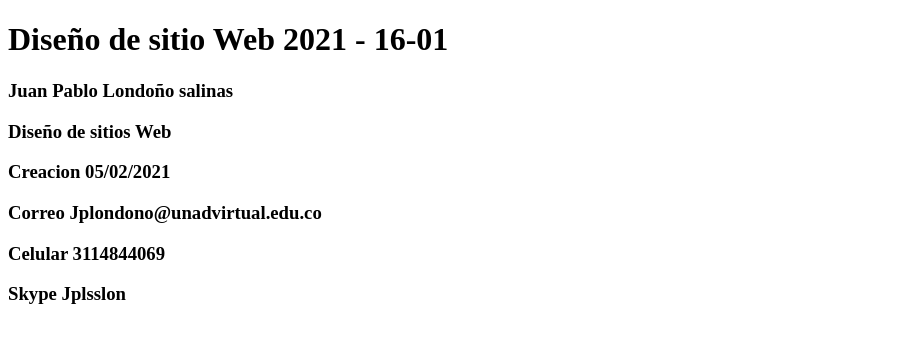
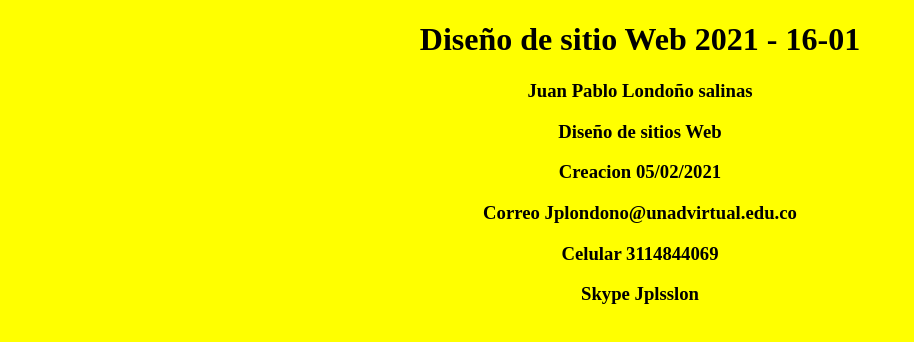
Before and after one commit to Juan123654/DSW-JuanLondo-o, a plain HTML site: page index.html in a window 1280 px wide. Shown: the whole page, without its empty margins (0-914 px from the left). Drawn offline with Linux system fonts and the light colour scheme.

Commit message:
se agrega hoja de estilo

```diff
--- /dev/null
+++ b/index.css
@@ -0,0 +1,8 @@
+h1 {
+    text-align: center;
+}
+
+
+h3 {
+    text-align: center;
+}
--- a/index.html
+++ b/index.html
@@ -4,16 +4,18 @@
     <meta charset="UTF-8">
     <meta name="viewport" content="width=device-width, initial-scale=1.0">
     <title>UNAD</title>
+    <link rel="stylesheet" href="index.css">
+
 </head>
-<body>
+<body style="background-color: yellow;">
     <h1><b>Diseño de sitio Web 2021 - 16-01</b></h1>
-    <p>
+
         <h3>Juan Pablo Londoño salinas</h3>
         <h3>Diseño de sitios Web</h3>
         <h3>Creacion 05/02/2021</h3>
         <h3>Correo Jplondono@unadvirtual.edu.co</h3>
         <h3>Celular 3114844069</h3>
         <h3>Skype Jplsslon</h3>
-    </p>
+
 </body>
 </html>
```
